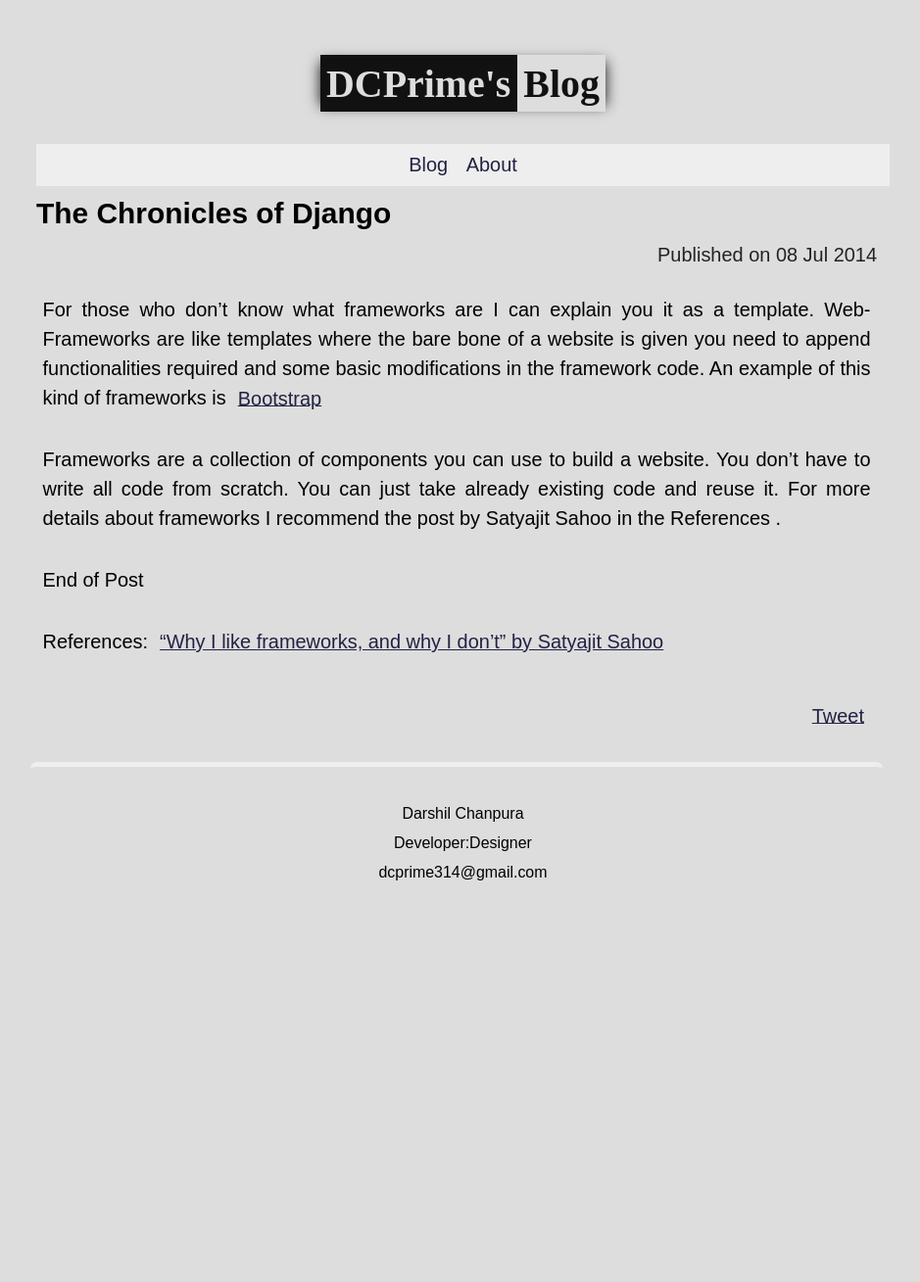
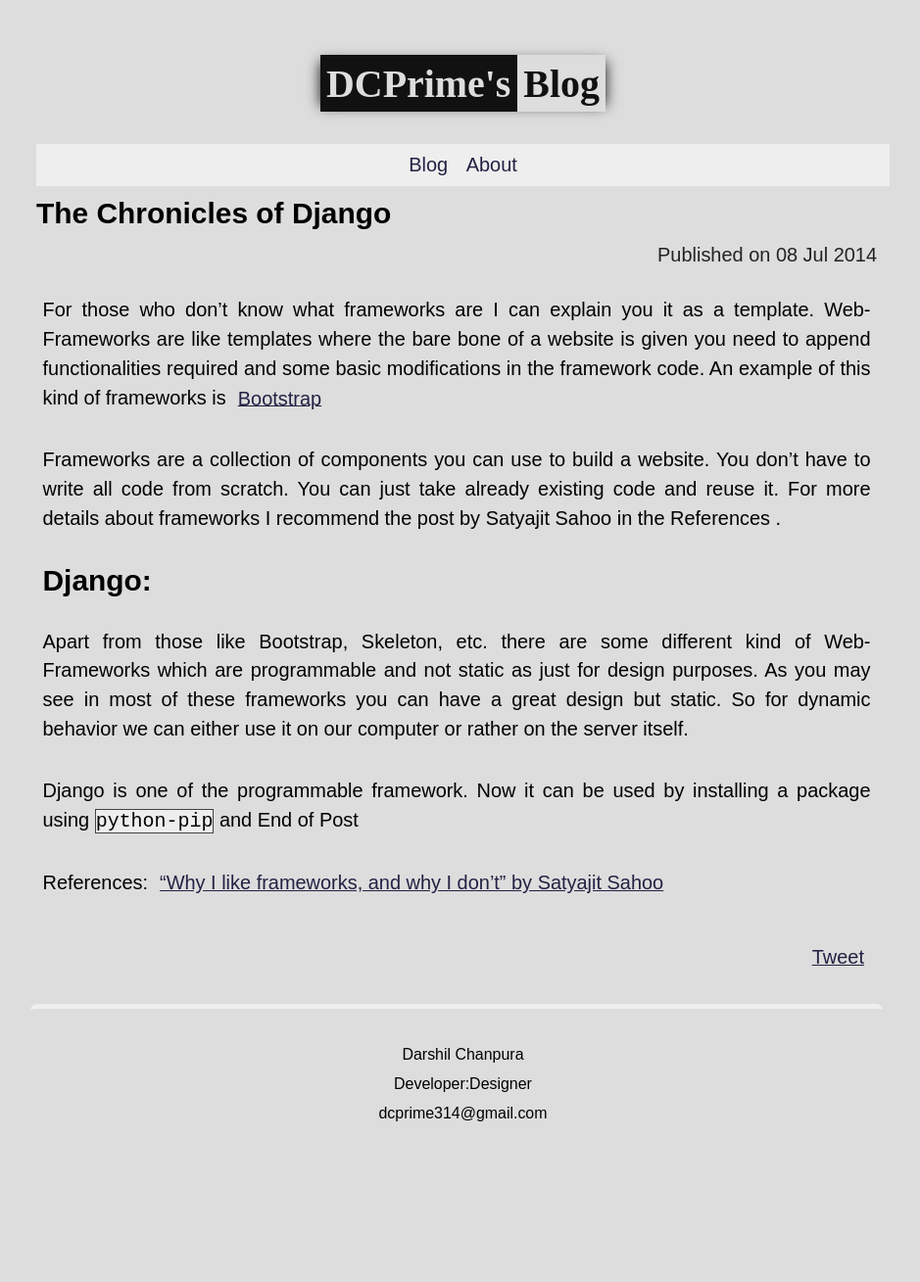
Before and after one commit to dtchanpura/dtchanpura.github.io, a Jekyll site: the page built from _posts/2014-07-08-django-basic.md, in a window 1280 px wide. Shown: the whole page at 98% size, without its empty margins (174-1113 px from the left). Built offline with Jekyll 4.4.1, drawn with Linux system fonts in a browser that asks for light colours; some web fonts are replaced; Markdown is read by kramdown in place of the engine named in the settings; comment, search, counter and statistics services are not loaded; before the commit the page ends 1062 px from its top, so only the background shows below that.

Commit message:
Post Updated

```diff
--- a/_posts/2014-07-08-django-basic.md
+++ b/_posts/2014-07-08-django-basic.md
@@ -11,6 +11,11 @@ For those who don't know what frameworks are I can explain you it as a template.
 
 Frameworks are a collection of components you can use to build a website. You don't have to write all code from scratch. You can just take already existing code and reuse it. For more details about frameworks I recommend the post by Satyajit Sahoo in the References .
 
+##Django:
+
+Apart from those like Bootstrap, Skeleton, etc. there are some different kind of Web-Frameworks which are programmable and not static as just for design purposes. As you may see in most of these frameworks you can have a great design but static. So for dynamic behavior we can either use it on our computer or rather on the server itself.
+
+Django is one of the programmable framework. Now it can be used by installing a package using <code>python-pip</code> and
 End of Post
 
 References:
```
Also changed, not shown: 3 other files.
